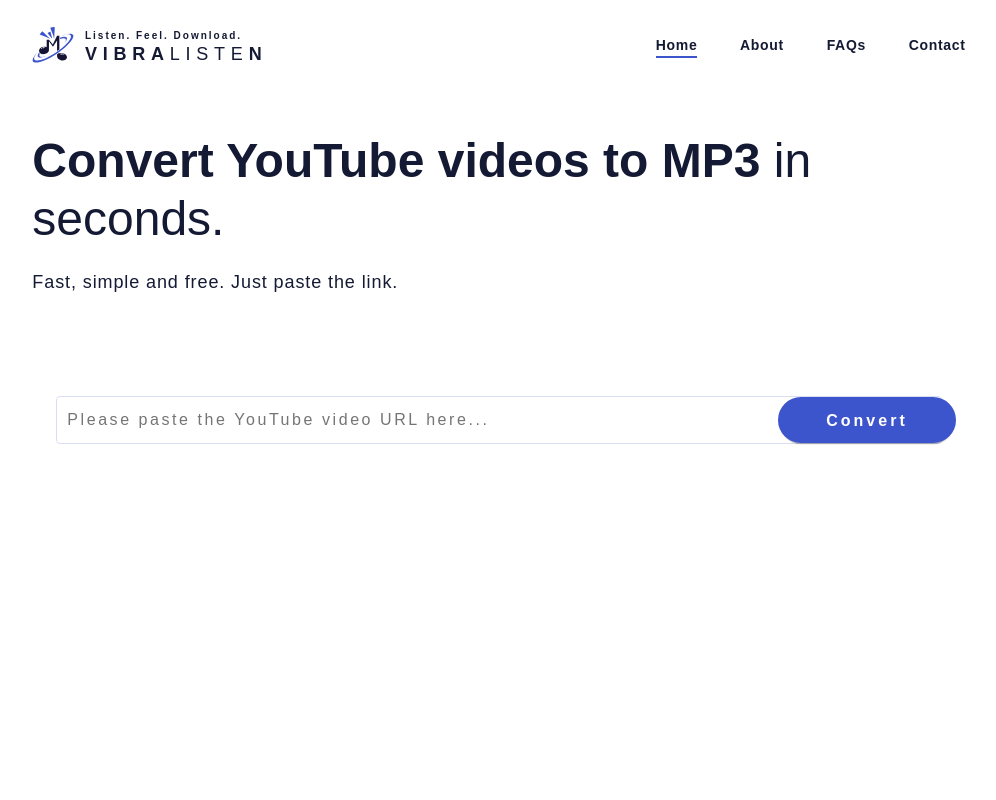
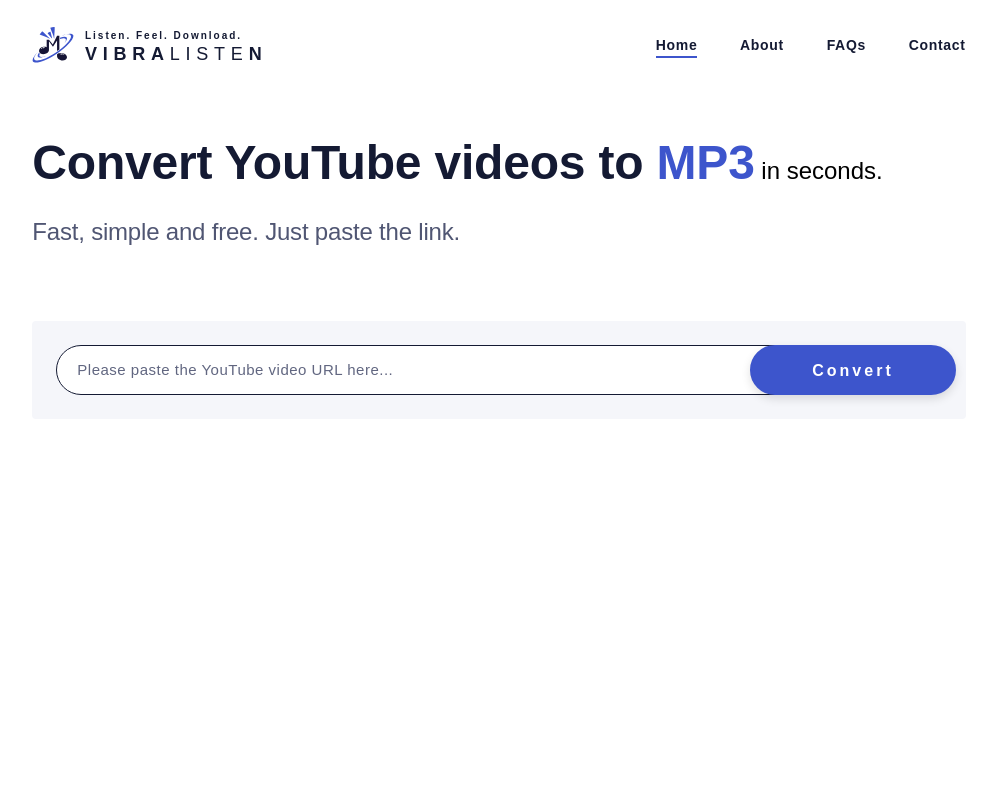
Before and after one commit to lodsa-ntos/youtube-to-mp3-converter, a React (Vite) app in the folder frontend/: page / in a window 1280 px wide. Shown: the top 800 px of the page, without its empty margins (141-1137 px from the left). Built offline with nearby package versions, Linux system fonts and the light colour scheme; a web font is replaced by a local one.

Commit message:
Refactor Button and Home page styles; update button dimensions, typography, and layout for improved design and user experience

```diff
--- a/frontend/src/components/Button/buttonConvert.css
+++ b/frontend/src/components/Button/buttonConvert.css
@@ -3,46 +3,53 @@
 }
 #input-link {
   width: 100%;
-  padding: 10px;
-  padding-right: 50px;
-  border-radius: border-box;
+  display: flex;
+  align-items: center;
+  background: var(--white);
+  border: 1px solid var(--dark-grey);
+  border-radius: 50px;
+  padding: 20px;
+  padding-right: 250px;
+  letter-spacing: 0.5px;
+  height: 50px;
+  z-index: 1;
+}
+#input-link:hover,
+#input-link:focus {
+  outline: none;
+  border: 2px solid var(--blue-vibrant);
+  box-shadow: 0 0 10px rgba(61, 84, 204, 0.4);;
 }
 .bnt {
   position: absolute;
   right: 10px;
   top: 50%;
   transform: translateY(-50%);
-  padding: 10px 20px;
-  border-radius: 50px;
+  padding: 12px 26px;
+  border-radius: 25px;
   background-color: var(--blue-vibrant);
   border: 2px solid var(--blue-vibrant);
   box-sizing: border-box;
   cursor: pointer;
-  height: 46px;
-  width: 19%;
-  padding: 12px 24px;
+  height: 50px;
+  width: 22%;
   font-size: 16px;
   letter-spacing: 0.19em;
   line-height: 1.2;
   font-weight: bold;
   color: var(--white);
-  box-shadow:
-  0 3px 1px -2px rgba(0, 0, 0, 0.12),
-  0 3px 2px -2px rgba(0, 0, 0, 0.12),
-  0 3px 1px -2px rgba(0, 0, 0, 0.12);
+  box-shadow: 0 4px 10px rgba(0, 0, 0, 0.12);
+  transition: all .3s ease-in-out;
+  z-index: 2;
 }
 .bnt:hover {
-  background-color: var(--blue-vibrant-baby);
-  border: 2px solid var(--blue-vibrant-baby);
-  border-radius: 50px;
-  box-shadow:
-  0 4px 6px rgba(0, 0, 0, 0.1),
-  0 4px 6px rgba(0, 0, 0, 0.1),
-  0 4px 6px rgba(0, 0, 0, 0.1);
+  background-color: #2b3ea1;
+  border: 2px solid #2b3ea1;
+  box-shadow: 0 6px 14px rgba(61, 85, 204, 0.25);
 }
-.btn:active {
-  background-color: var(--blue-vibrant-baby);
-  transform: scale(0.98);
+.btn:focus {
+  outline: none;
+  box-shadow: 0 0 8px rgba(61, 85, 204, 0.5);
 }
 .box {
   width: 100%;
@@ -50,24 +57,30 @@
   border: 2px solid var(--light-grey2);
   border-radius: 4px;;
   box-sizing: border-box;
-  background-color: var(--light-grey2);
-  align-items: center;
+  background-color: var(--light-blue-grey2);
+  align-items: flex-start;
+  justify-content: flex-start;
+  display: flex;
 }
 .link-box {
-  width: 100%;
-  padding: var(--space-s);
+  height: 56px;
   font-size: 16px;
-  border: 1px solid var(--light-grey);
-  border-radius: 4px;
-  letter-spacing: 0.16em;
-  line-height: 1.2;
+  color: var(--dark-grey);
+  background-color: rgba(220, 224, 245, 0.7);
+  border-radius: 12px;
+  transition: all .3s ease-in-out;
+}
+.link-box::placeholder {
+  color: var(--grey);
+  opacity: 0.9;
+  font-size: 15px;
   font-weight: 500;
-  text-align: left;
-  color: var(--grey);
 }
 .link-box:focus {
   outline: none;
-  border: 2px solid var(--blue-vibrant) !important;
+  border: 2px solid var(--blue-vibrant);
+  background-color: rgba(220, 224, 245, 0.9);
+  box-shadow: 0 0 10px rgba(61, 84, 204, 0.4);;
 }
 .spacing-between-link-box-btn {
   height: var(--space-s);
--- a/frontend/src/pages/Home/Home.css
+++ b/frontend/src/pages/Home/Home.css
@@ -35,23 +35,31 @@
 }
 
 h1 {
-  margin: var(--reset-space);;
-  font-size: 3rem;
-  line-height: 1.2;
   font-weight: 400;
+}
+.home-tilte1 {
+  font-weight: 800;
+  font-size: 48px;
+  letter-spacing: -0.2px;
+  line-height: 1.3;
   color: var(--dark-grey);
+  margin: var(--reset-space);
 }
-.featured-title {
-  font-weight: bold;
-  color: var(--dark-grey);
+.home-tilte2 {
+  font-weight: 800;
+  font-size: 48px;
+  letter-spacing: -0.2px;
+  line-height: 1.3;
+  color: var(--blue-vibrant);
+  margin: var(--reset-space);
 }
 .subtitle {
+  font-weight: 500;
   margin: var(--reset-space);
-  font-size: 1.125rem;
-  line-height: 1.6;
-  letter-spacing: 0.05em;
-  font-weight: 400;
-  color: var(--dark-grey);
+  font-size: 24px;
+  letter-spacing: -0.2px;
+  line-height: 1.3;
+  color: var(--grey);
 }
 
 /*Other sections*/
--- a/frontend/src/pages/Home/Home.jsx
+++ b/frontend/src/pages/Home/Home.jsx
@@ -20,7 +20,7 @@ const Home = () => {
           <div className="home-below-header-spacing"></div>
           {/* featured-title */}
           <h1>
-            <span className="featured-title">Convert YouTube videos to MP3</span> in
+            <span className="home-tilte1">Convert YouTube videos to </span> <span className="home-tilte2">MP3</span> in
             seconds.
           </h1>
           {/* Space below the featured title */}
@@ -42,9 +42,6 @@ const Home = () => {
           <section className="faqs-section">
             <FAQs />
           </section>
-
-
-
       </div>
 
       {/* Contact Section */}
```
